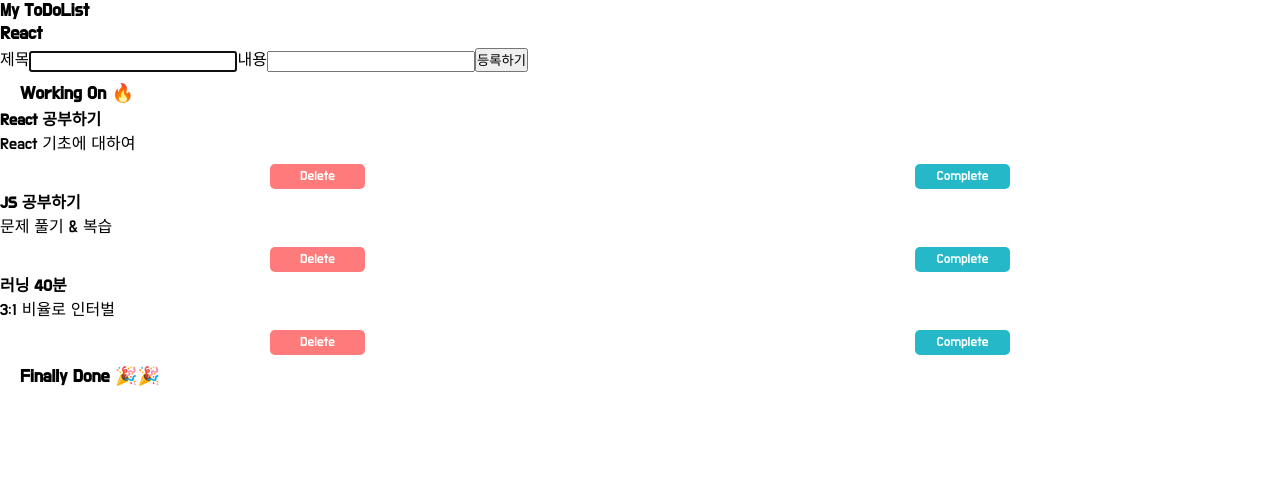
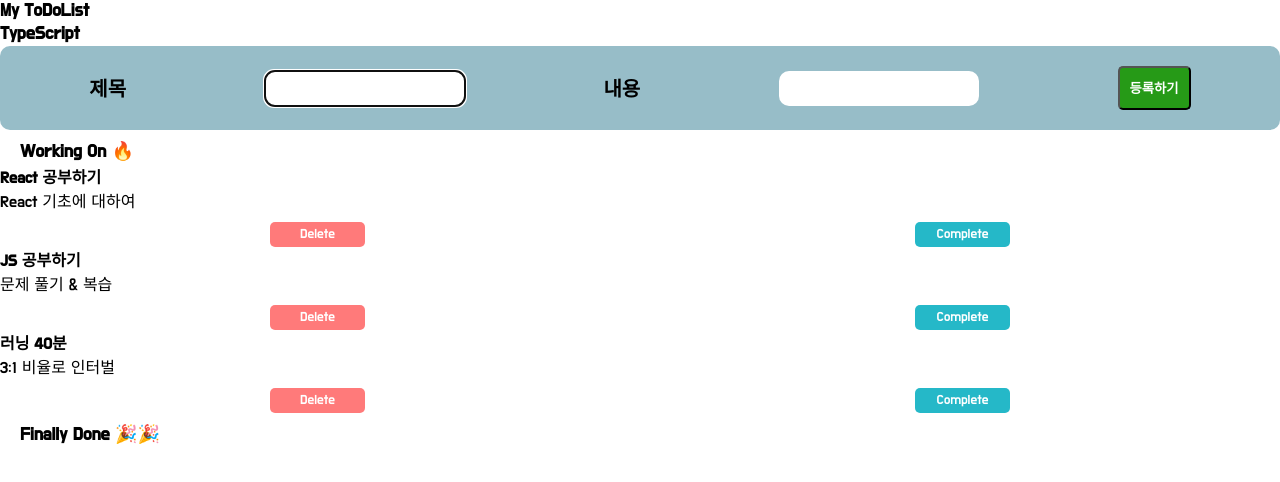
Before and after one commit to wooriki/TypeScript-To-do-list-LV.1, a React (Create React App) app: page / in a window 1280 px wide. Shown: the top 482 px of the page. Built offline with nearby package versions, Linux system fonts and the light colour scheme.

Commit message:
Update App.tsx

```diff
--- a/src/App.tsx
+++ b/src/App.tsx
@@ -79,10 +79,11 @@ const App: React.FC = () => {
     return (
         <div className="appBody">
             <header className="appHeader">
-                <h1>My ToDoList</h1>
-                <h1>React</h1>
+                <h1 className="title">My ToDoList</h1>
+                <h1 className="subTitle">TypeScript</h1>
             </header>
             <div className="appInput">
+                <div className="inputTag">
                     <label className="titleLable">제목</label>
                     <input
                         autoFocus
@@ -95,6 +96,7 @@ const App: React.FC = () => {
                         onChange={(e) => setDetail(e.target.value)}
                     />
                     <button onClick={addHandler}>등록하기</button>
+                </div>
             </div>
             <h1 style={{ padding: "10px 0 0 20px" }}>Working On 🔥</h1>
             <div className="tabBody">
```
Lines whose indentation alone changed are shown as unchanged.
